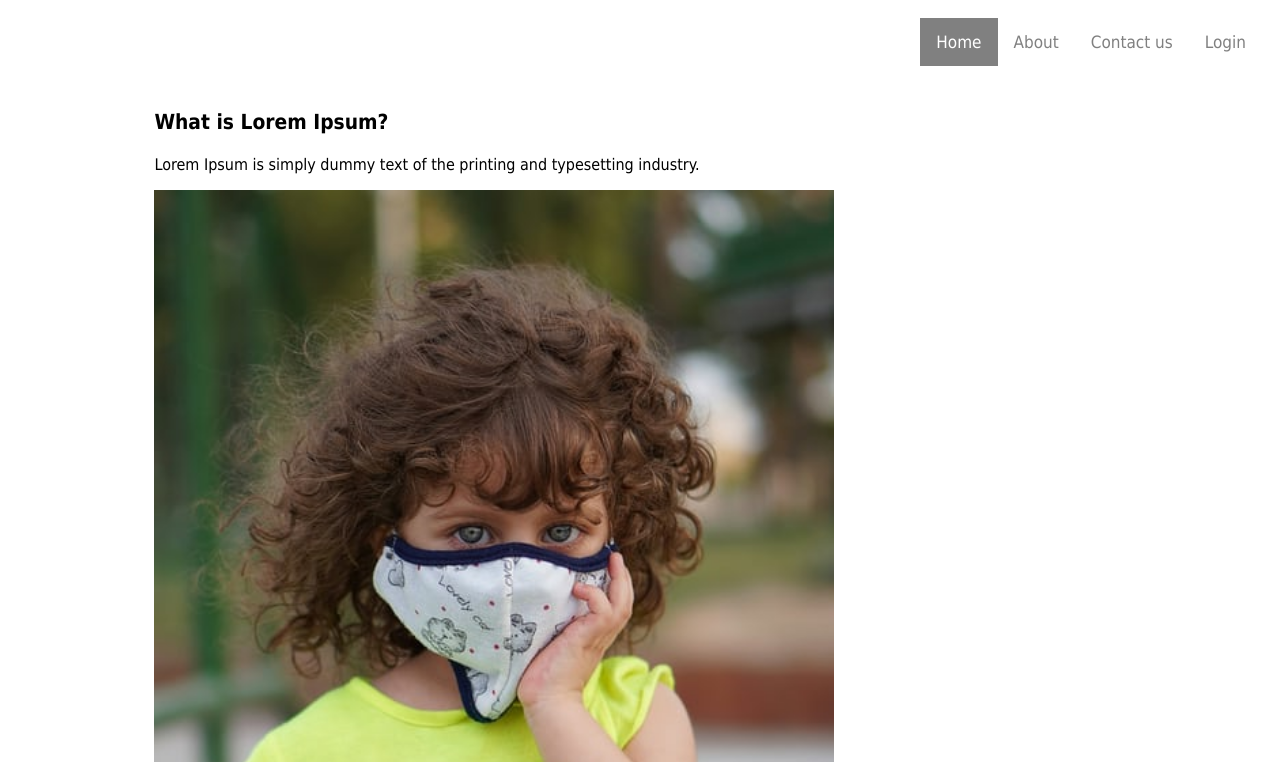
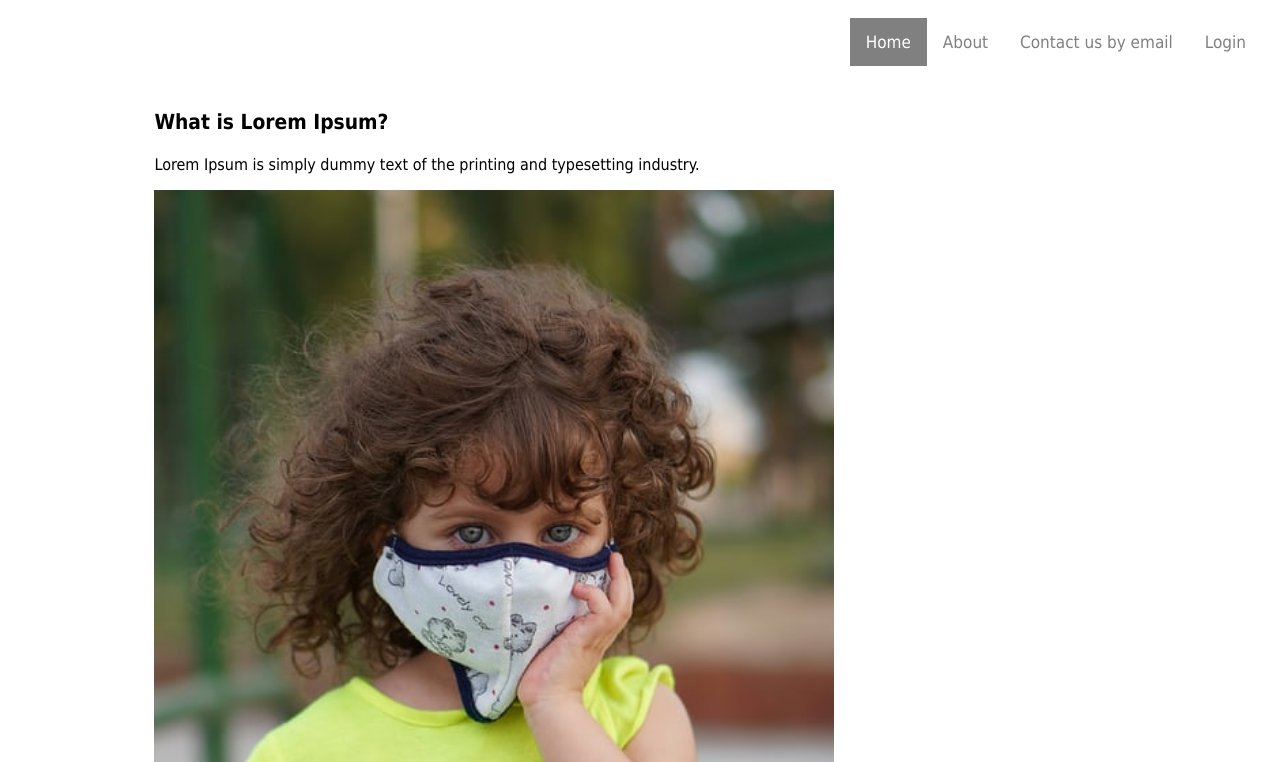
Before and after one commit to kdamavand/test-html, a plain HTML site: page index.html in a window 1280 px wide. Shown: the top 762 px of the page. Drawn offline with Linux system fonts and the light colour scheme.

Commit message:
Update contat text

```diff
--- a/index.html
+++ b/index.html
@@ -11,7 +11,7 @@
    <header>
    <div class="topnav">
       <a href="#login">Login</a>
-   	  <a href="#contact">Contact us</a>
+   	  <a href="#contact">Contact us by email</a>
 	  <a href="#about">About</a>
 	  <a class="active" href="#home">Home</a>
 
```
